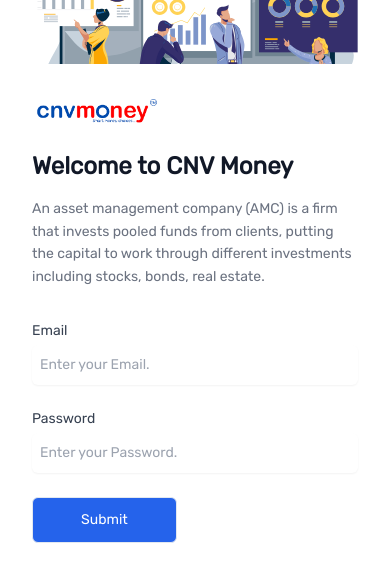
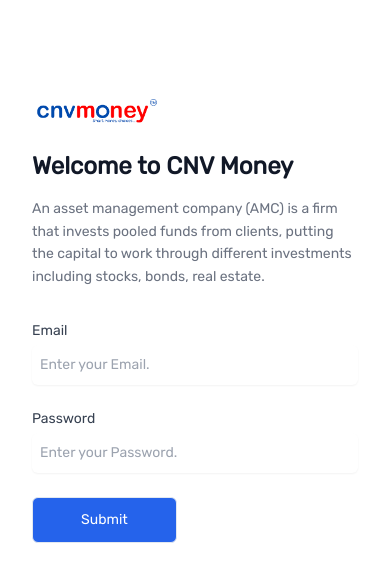
Before and after one commit to Ankitcnv/Mail_Platform, a Next.js app: page / in a window 390 px wide. Shown: the top 582 px of the page. Built offline with nearby package versions, Linux system fonts and the light colour scheme.

Commit message:
remove the home image in mobile

```diff
--- a/app/page.tsx
+++ b/app/page.tsx
@@ -2,10 +2,6 @@
 import LoginPage from "@/components/LoginPage";
 
 export default function Home() {
-  (function () {
-    console.log("Welcome to GeeksforGeeks!");
-  })();
-
   return (
     <div>
       <LoginPage />
--- a/components/LoginPage.tsx
+++ b/components/LoginPage.tsx
@@ -25,12 +25,12 @@
             <img
               alt=""
               src="/home.svg"
-              className="absolute inset-0 object-cover w-[800px] h-full"
+              className="absolute inset-0 object-cover w-[800px] h-full hidden sm:block"
             />
           </aside>
 
           <main className="flex items-center justify-center px-8 py-8 sm:px-12 lg:col-span-7 lg:px-16 lg:py-12 xl:col-span-6">
-            <div className="max-w-xl lg:max-w-3xl">
+            <div className="max-w-xl lg:max-w-3xl ">
               <Image
                 src={"/Logo.png"}
                 alt="logo-image"
```
